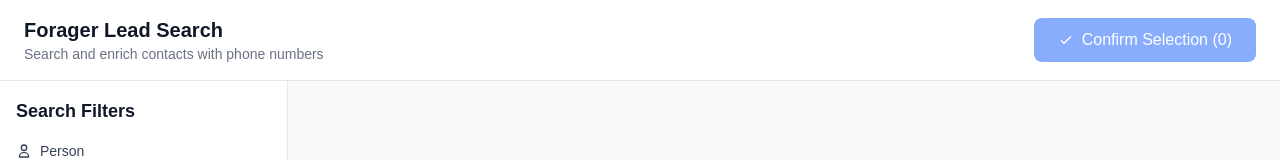
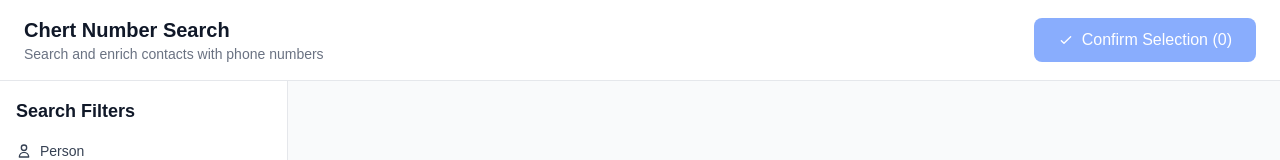
Before and after one commit to garygao333/chert_number_search, a Next.js app: page / in a window 1280 px wide. Shown: the top 160 px of the page. Built offline with nearby package versions, Linux system fonts and the light colour scheme.

Commit message:
changed headline title

```diff
--- a/app/page.tsx
+++ b/app/page.tsx
@@ -302,7 +302,7 @@
       {/* Header */}
       <header className="bg-white border-b border-gray-200 px-6 py-4 flex items-center justify-between">
         <div>
-          <h1 className="text-xl font-bold text-gray-900">Forager Lead Search</h1>
+          <h1 className="text-xl font-bold text-gray-900">Chert Number Search</h1>
           <p className="text-sm text-gray-500">Search and enrich contacts with phone numbers</p>
         </div>
 
```
